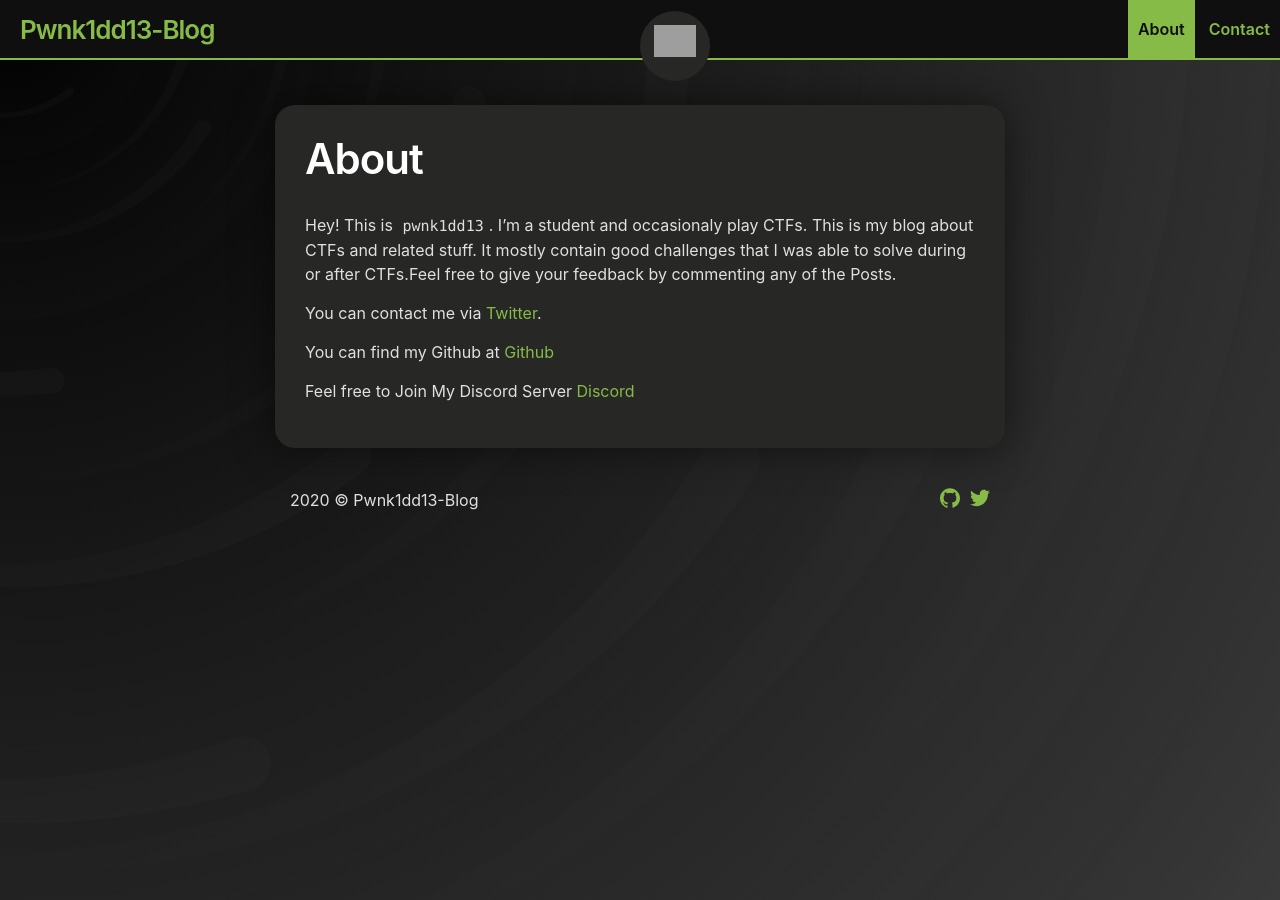
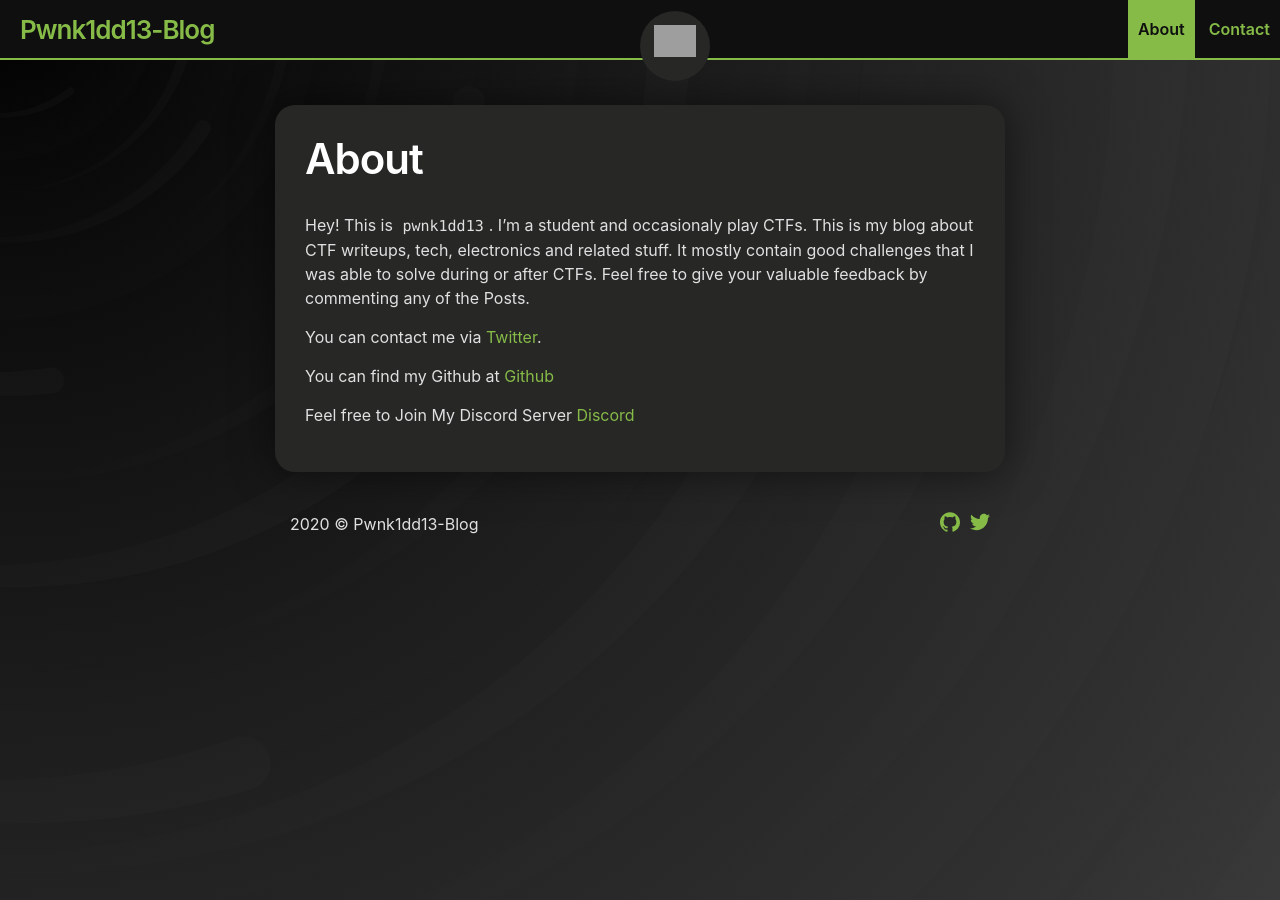
Before and after one commit to pwnk1d113/pwnk1d113.github.io, a Jekyll site: the page built from about.md, in a window 1280 px wide. Built offline with Jekyll 4.4.1, drawn with Linux system fonts in a browser that asks for light colours; grey boxes are pictures that could not be loaded.

Commit message:
Update about.md

```diff
--- a/about.md
+++ b/about.md
@@ -3,7 +3,7 @@ title: About
 layout: page
 
 ---
-Hey! This is `pwnk1dd13`. I'm a student and occasionaly play CTFs. This is my blog about CTFs and related stuff. It mostly contain good challenges that I was able to solve during or after CTFs.Feel free to give your feedback by commenting any of the Posts.
+Hey! This is `pwnk1dd13`. I'm a student and occasionaly play CTFs. This is my blog about CTF writeups, tech, electronics and related stuff. It mostly contain good challenges that I was able to solve during or after CTFs. Feel free to give your valuable feedback by commenting any of the Posts.
 
 You can contact me via <a rel="me" target="_blank" href="https://twitter.com/hck4sks">Twitter</a>.
 
```
